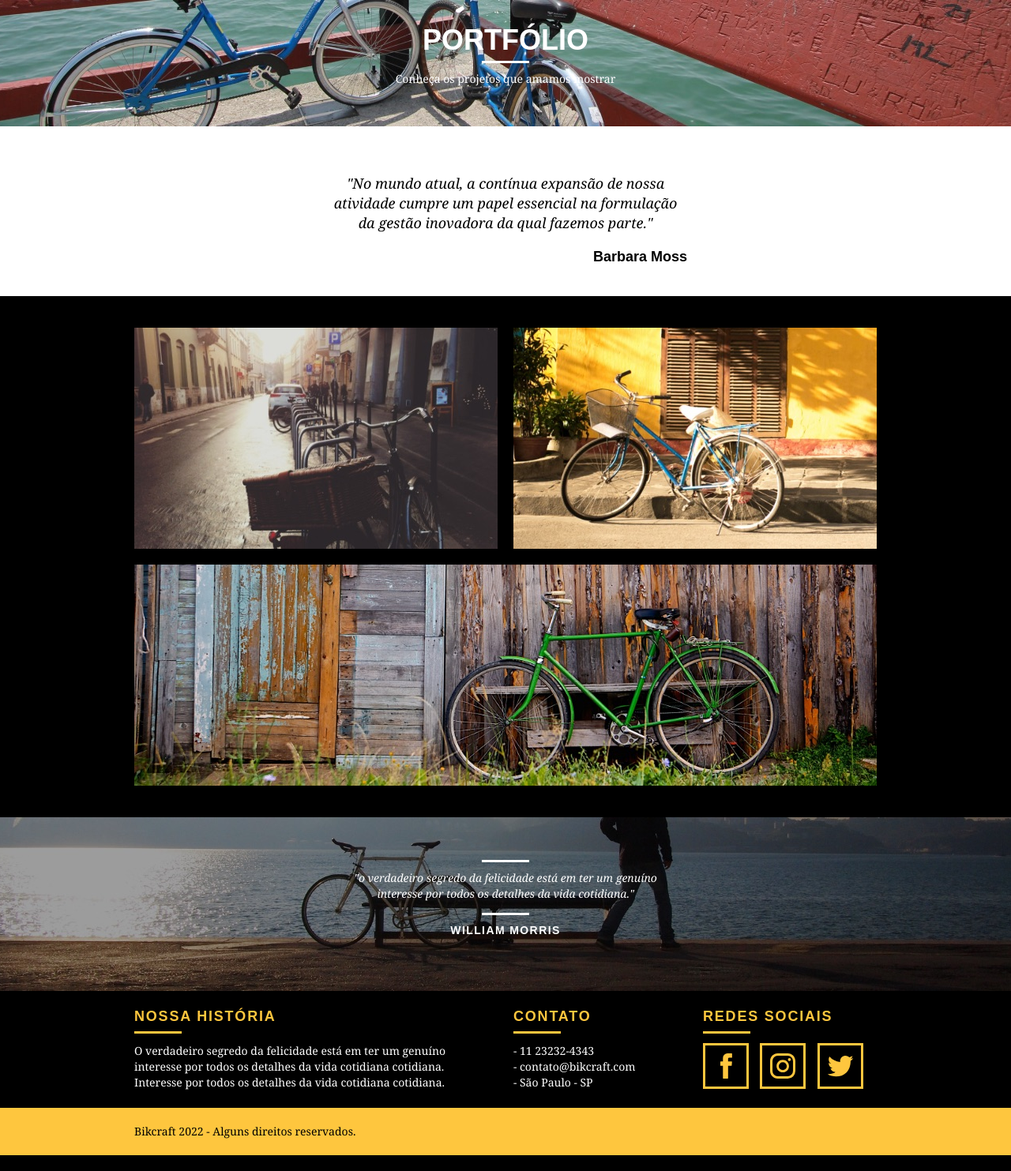
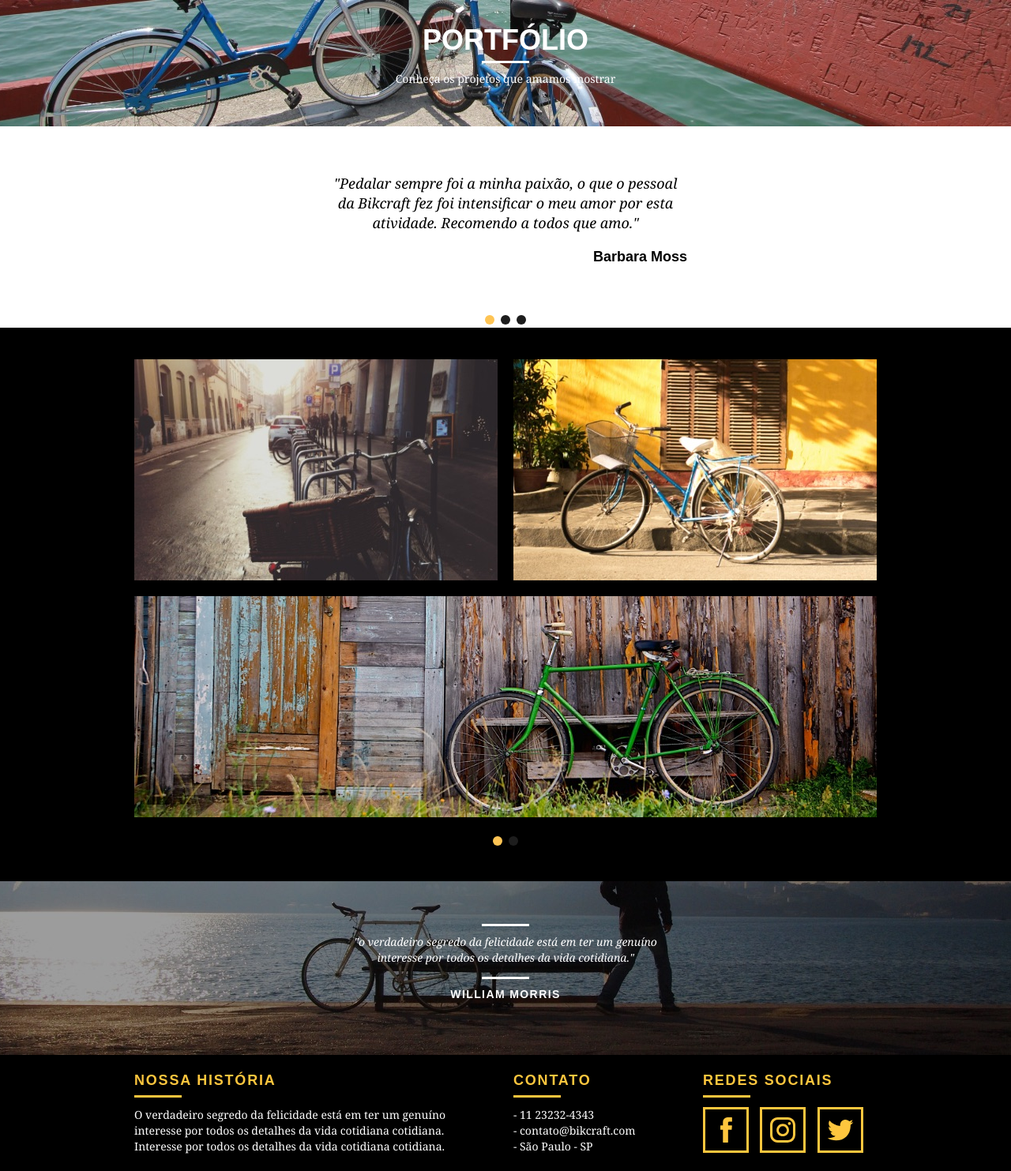
Before and after one commit to Myhtz/bikcraft-1.0, a PHP site: page /portfolio.html in a window 1280 px wide. Shown: the part 92-1575 px from the top of the page at 79% size. Run offline with PHP 8.4, Linux system fonts and the light colour scheme.

Commit message:
Adicionado Slide nas páginas

```diff
--- a/contato.html
+++ b/contato.html
@@ -13,6 +13,7 @@
   <link rel="stylesheet" href="./web/css/style.css">
   <link rel="stylesheet" href="./web/css/contato.css">
   <link rel="stylesheet" href="./web/css/responsivo.css">
+  <script>document.documentElement.classList.add("js");</script>
 </head>
 
 <body>
--- a/index.html
+++ b/index.html
@@ -12,6 +12,7 @@
   <link rel="stylesheet" href="./web/css/grid.css">
   <link rel="stylesheet" href="./web/css/style.css">
   <link rel="stylesheet" href="./web/css/responsivo.css">
+  <script>document.documentElement.classList.add("js");</script>
 </head>
 
 <body>
@@ -173,6 +174,8 @@
   </footer>
   <!-- /FOOTER -->
 
+<script src="./web/js/script.js"></script>
+
 </body>
 
 </html>
--- a/portfolio.html
+++ b/portfolio.html
@@ -13,6 +13,7 @@
   <link rel="stylesheet" href="./web/css/style.css">
   <link rel="stylesheet" href="./web/css/portfolio.css">
   <link rel="stylesheet" href="./web/css/responsivo.css">
+  <script>document.documentElement.classList.add("js");</script>
 </head>
 
 <body>
@@ -44,19 +45,33 @@
   </section>
   <!-- /INTRODUÇÃO -->
   <!-- BLOCKQUOTE -->
-<section class="container">
+<section class="container" data-slide="quote">
   <blockquote class="quote_cliente">
-    <p>"No mundo atual, a contínua expansão de nossa atividade cumpre um papel essencial na formulação da gestão inovadora da qual fazemos parte."</p>
+    <p>"Pedalar sempre foi a minha paixão, o que o pessoal da Bikcraft fez foi intensificar o meu amor por esta atividade. Recomendo a todos que amo."</p>
     <cite>Barbara Moss</cite>
+  </blockquote>
+  <blockquote class="quote_cliente">
+    <p>"Nada melhor do que dar um rolê com a minha Bikcraft na orla.
+      Essa é a minha companheira mais fiel, nunca metraiu e está sempre a minha disposição"</p>
+    <cite>Jhony Scalamander</cite>
+  </blockquote>
+  <blockquote class="quote_cliente">
+    <p>"Aqueles que ainda não possuem uma Bikcraft, não sabem o que estão perdendo. A precissão é absurda e a velocidade transcendental. Nunca vi nada igual."</p>
+    <cite>Bernado Fabricio</cite>
   </blockquote>
 </section>
   <!-- /BLOCKQUOTE -->
  <!-- SECTION PORTFOLIO -->
  <section class="portfolio">
-  <div class="container">
+  <div class="container" data-slide="portfolio">
     <ul class="portfolio_lista">
       <li class="grid-8"><img src="./web/img/portfolio/retro.jpg" alt="Bicicleta Retro"></li>
       <li class="grid-8"><img src="./web/img/portfolio/passeio.jpg" alt="Bicicleta Passeio"></li>
+      <li class="grid-16"><img src="./web/img/portfolio/esporte.jpg" alt="Bicicleta Esporte"></li>
+    </ul>
+    <ul class="portfolio_lista">
+      <li class="grid-8"><img src="./web/img/portfolio/passeio.jpg" alt="Bicicleta Passeio"></li>
+      <li class="grid-8"><img src="./web/img/portfolio/retro.jpg" alt="Bicicleta Retro"></li>
       <li class="grid-16"><img src="./web/img/portfolio/esporte.jpg" alt="Bicicleta Esporte"></li>
     </ul>
   </div>
@@ -108,6 +123,9 @@
   </footer>
   <!-- /FOOTER -->
 
+  <script src="./web/js/simple-slide.js"></script>
+  <script src="./web/js/script.js"></script>
+
 </body>
 
 </html>
--- a/produtos.html
+++ b/produtos.html
@@ -13,6 +13,7 @@
   <link rel="stylesheet" href="./web/css/style.css">
   <link rel="stylesheet" href="./web/css/produtos.css">
   <link rel="stylesheet" href="./web/css/responsivo.css">
+  <script>document.documentElement.classList.add("js");</script>
 </head>
 
 <body>
--- a/sobre.html
+++ b/sobre.html
@@ -13,6 +13,7 @@
   <link rel="stylesheet" href="./web/css/style.css">
   <link rel="stylesheet" href="./web/css/sobre.css">
   <link rel="stylesheet" href="./web/css/responsivo.css">
+  <script>document.documentElement.classList.add("js");</script>
 </head>
 
 <body>
--- a/web/css/style.css
+++ b/web/css/style.css
@@ -385,3 +385,41 @@ img {
 	background: #fec63e;
 	padding: 20px 0;
 }
+
+/* JavaScript */
+.js [data-slide] {
+  position: relative;
+}
+.js [data-slide] > * {
+  position: absolute;
+  top: 0px;
+  opacity: 0;
+}
+.js [data-slide] > .active {
+  position: relative;
+  opacity: 1;
+  transition: opacity 500ms;
+  z-index: 1;
+}
+
+.js [data-slide-nav] {
+  display: block;
+  justify-content: center;
+  text-align: center;
+  margin-top: 20px;
+}
+.js [data-slide-nav] > button {
+  display: inline-block;
+  width: 12px;
+  margin: 4px;
+  height: 12px;
+  border: none;
+  padding: 0px;
+  border-radius: 6px;
+  background: #1d1d1d;
+  text-indent: -100px;
+  overflow: hidden;
+}
+.js [data-slide-nav] > button.active {
+  background: #fec454;
+}
--- /dev/null
+++ b/web/js/script.js
@@ -0,0 +1,20 @@
+
+if(window.SimpleSlide) {
+
+  new SimpleSlide ({
+    slide: "quote", // nome do atributo data-slide="principal"
+    nav: true, // se deve ou não mostrar a navegação
+    auto: true, // se o slide deve passar automaticamente
+    time: 5000, // tempo de transição dos slides
+    pauseOnHover: true, // pausa a transição automática
+  });
+
+  new SimpleSlide ({
+    slide: "portfolio",
+    nav: true,
+    auto: true,
+    time: 5000,
+    pauseOnHover: true,
+  });
+
+}
```
Also changed, not shown: web/js/simple-slide.js (added, +1 -0 lines).
